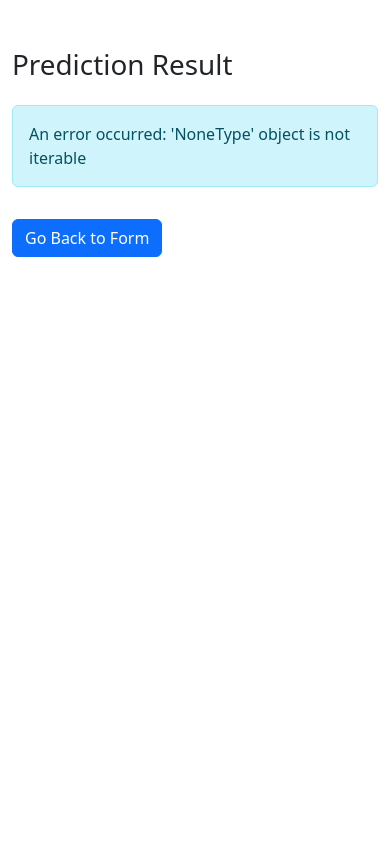
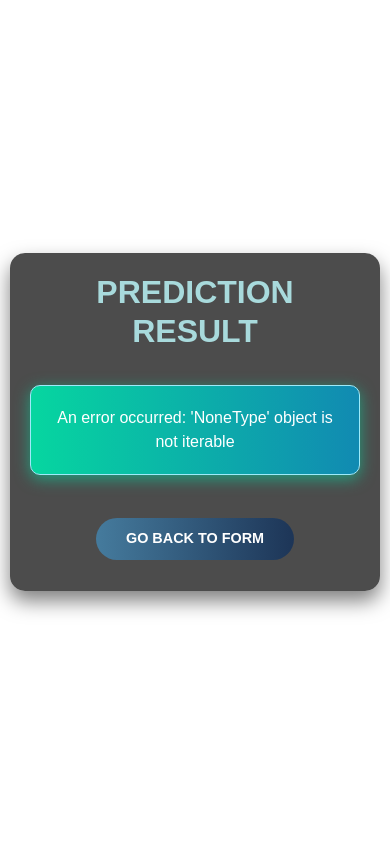
Before and after one commit to swastik990/loanapproval, a Django app: page /formInfo/ in a window 390 px wide. Run offline with Django 5.2, Linux system fonts and the light colour scheme; the visitor is signed in with stand-in values (Sample User, id 1); data that the repository does not hold is empty; parts of the project's set-up code (start-up, migrations or seed data) failed here and were passed over.

Commit message:
Result Page modified

```diff
--- /dev/null
+++ b/loanapproval/registerLogin/static/css/result.css
@@ -0,0 +1,90 @@
+
+        body {
+            color: #f1faee;
+            font-family: 'Arial', sans-serif;
+            margin: 0;
+            padding: 0;
+            height: 100vh;
+            display: flex;
+            align-items: center;
+            justify-content: center;
+        }
+
+        .container {
+            background: rgba(0, 0, 0, 0.7);
+            padding: 40px;
+            border-radius: 15px;
+            box-shadow: 0px 10px 20px rgba(0, 0, 0, 0.5);
+            text-align: center;
+        }
+
+        h1 {
+            font-size: 2.5rem;
+            font-weight: 700;
+            margin-bottom: 20px;
+            text-transform: uppercase;
+            color: #a8dadc;
+        }
+
+        #info {
+            background: linear-gradient(90deg, #06d6a0, #118ab2);
+            border-radius: 10px;
+            padding: 20px;
+            font-size: 1.2rem;
+            font-weight: 500;
+            color: #ffffff;
+            box-shadow: 0px 4px 15px rgba(6, 214, 160, 0.6);
+        }
+
+        .btn {
+            background: linear-gradient(90deg, #457b9d, #1d3557);
+            border: none;
+            color: white;
+            font-size: 1rem;
+            font-weight: 600;
+            text-transform: uppercase;
+            padding: 10px 20px;
+            border-radius: 30px;
+            transition: all 0.3s ease;
+            width: auto;
+        }
+
+        .btn:hover {
+            background: linear-gradient(90deg, #1d3557, #457b9d);
+            transform: scale(1.1);
+        }
+
+        @media (max-width: 768px) {
+            .container {
+                padding: 20px;
+            }
+
+            h1 {
+                font-size: 2rem;
+            }
+
+            #info {
+                font-size: 1rem;
+            }
+
+            .btn {
+                font-size: 0.9rem;
+                width: 60%;
+            }
+        }
+
+        @media (max-width: 576px) {
+            .container{
+                max-width: 95% !important;
+                height: 40% !important;
+
+            }
+
+            #info{
+                margin-top: 35px !important;
+            }
+
+            .btn{
+                margin-top: 27px !important;
+            }
+        }
--- a/loanapproval/template/result.html
+++ b/loanapproval/template/result.html
@@ -5,14 +5,16 @@
     <meta name="viewport" content="width=device-width, initial-scale=1.0">
     <title>Prediction Result</title>
     <link href="https://cdn.jsdelivr.net/npm/bootstrap@5.3.3/dist/css/bootstrap.min.css" rel="stylesheet">
+<link rel="stylesheet" href="../registerLogin/static/css/result.css">
+
 </head>
 <body>
     <div class="container">
-        <h1 class="mt-5">Prediction Result</h1>
-        <div class="alert alert-info mt-4">
+        <h1>Prediction Result</h1>
+        <div class="alert alert-info mt-4" id="info">
             {{ prediction }}
         </div>
-        <a href="{% url 'formInfo' %}" class="btn btn-primary mt-3">Go Back to Form</a>
+        <a href="{% url 'formInfo' %}" class="btn mt-3">Go Back to Form</a>
     </div>
 </body>
 </html>
```
